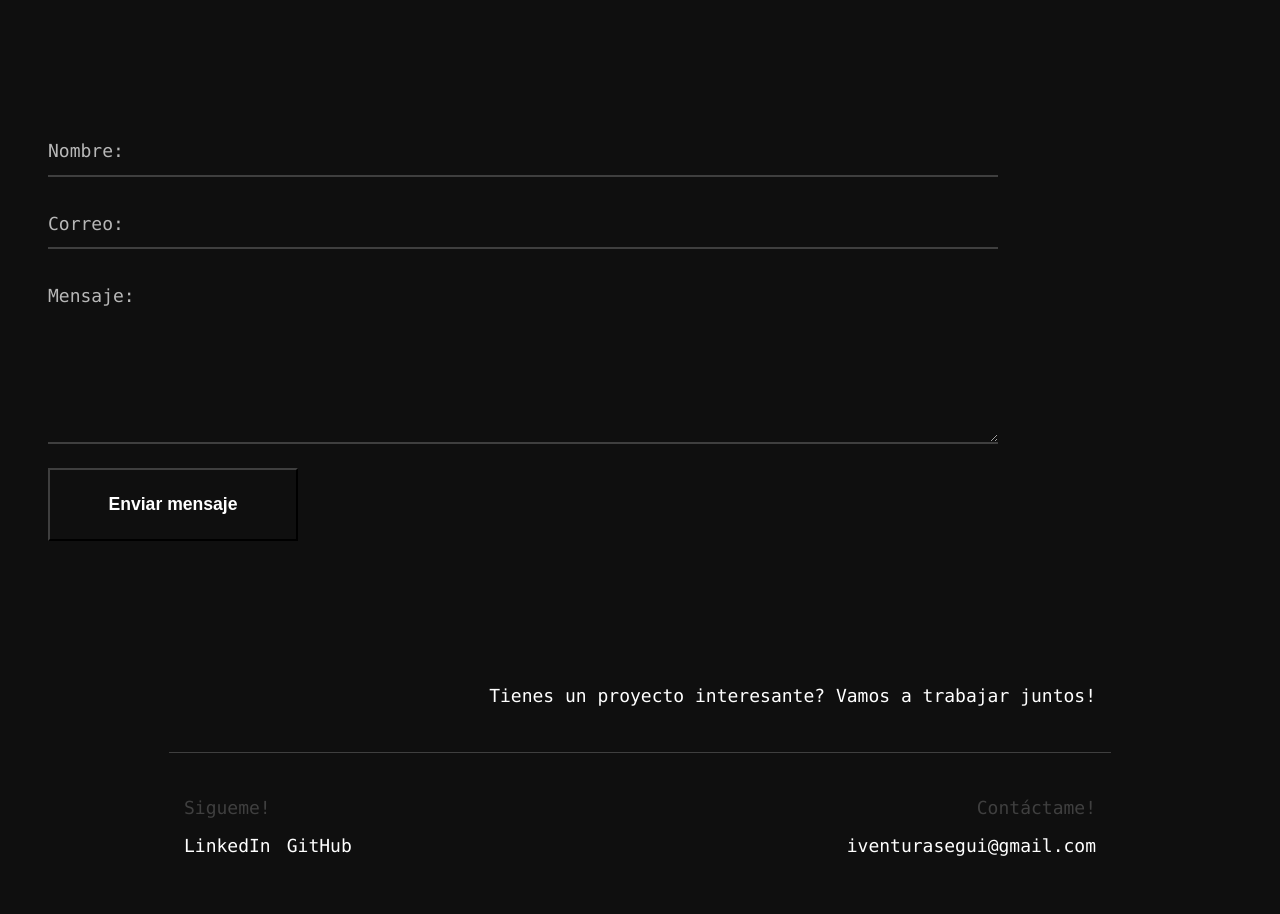
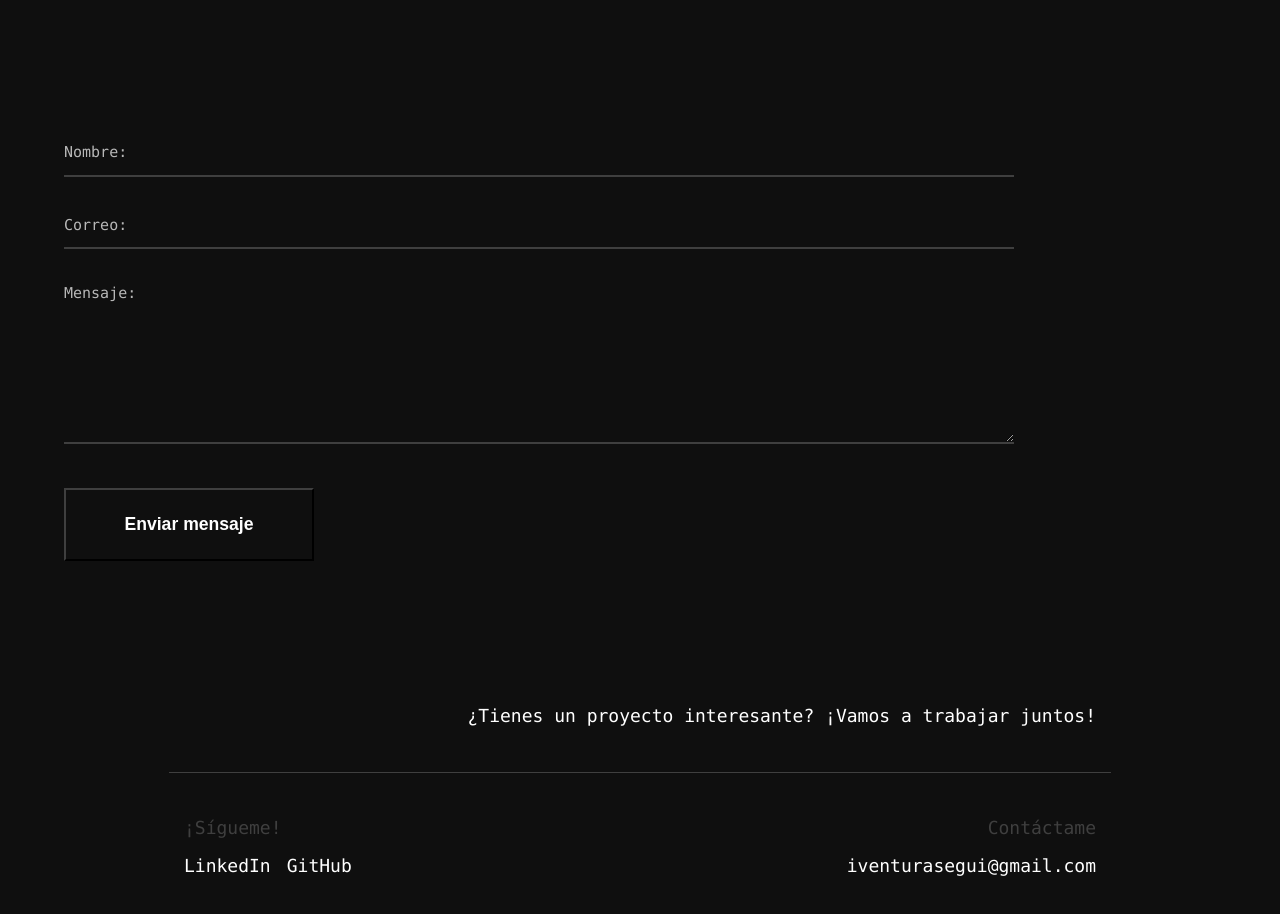
Before and after one commit to IvanVent/portfolio, a Next.js app: page /contact in a window 1280 px wide. Shown: the part 440-1354 px from the top of the page. Built offline with nearby package versions, Linux system fonts and the light colour scheme.

Commit message:
traducciones Footer y arreglos css

```diff
--- a/public/locales/en/translation.json
+++ b/public/locales/en/translation.json
@@ -15,5 +15,10 @@
         "correo": "Email:",
         "mensaje": "Message:",
         "enviar": "Send message"
+    },
+    "footer": {
+        "trabajar-juntos": "¿Tienes un proyecto interesante? ¡Vamos a trabajar juntos!",
+        "sigueme": "¡Sígueme!",
+        "contactame": "Contáctame"
     }
 }
--- a/public/locales/es/translation.json
+++ b/public/locales/es/translation.json
@@ -8,12 +8,17 @@
         "titulo": "Proyectos",
         "intro": "He trabajado en distintos mini proyectos como un pequeño juego en Unity, una aplicación para apoyar a cuidadores de personas mayores vulnerables o una recreación del clásico Sokoban, entre otros. Cada uno me ha enseñado algo nuevo y me ha ayudado a crecer como desarrollador."
     },
-    "contact":{
+    "contact": {
         "titulo": "Saludame",
         "intro": "¿Quieres colaborar y trabajar en algunos proyectos? No dudes en ponerte en contacto conmigo dejando tus consultas y comentarios abajo. Gracias por tomarte el tiempo de estar aquí. ¡Que tengas un gran día!",
         "nombre": "Nombre:",
         "correo": "Correo:",
         "mensaje": "Mensaje:",
         "enviar": "Enviar mensaje"
+    },
+    "footer": {
+        "trabajar-juntos": "¿Tienes un proyecto interesante? ¡Vamos a trabajar juntos!",
+        "sigueme": "¡Sígueme!",
+        "contactame": "Contáctame"
     }
 }
--- a/src/app/contact/page.tsx
+++ b/src/app/contact/page.tsx
@@ -40,7 +40,7 @@ export default function ContactPage() {
     return (
         <section id="contact">
             <div id="intro-contact" className="section-intro">
-                <Subtitulo text={t("contact.titulo")} />
+                <Subtitulo text={t("contact.titulo") + " 👋"} />
                 <Texto text={t("contact.intro")} customStyle="texto-formato" />
             </div>
             <form onSubmit={handleSubmit} className="form-style" id="form">
--- a/src/app/globals.css
+++ b/src/app/globals.css
@@ -15,6 +15,7 @@
   border-left: 2px solid var(--color-gris);
   border-bottom: 2px solid var(--color-negro-total);
   border-right: 2px solid var(--color-negro-total);
+  margin-top: 20px;
 }
 
 .boton-enviar:hover,
@@ -27,12 +28,14 @@
   flex-direction: column;
   max-width: 950px;
   gap: 1.5rem;
+  margin-left: 1rem;
 }
 
 .input-linea::placeholder {
   color: var(--foreground);
   font-family: var(--font-mono);
   opacity: 0.7;
+  font-size: 15px;
 }
 
 /* Input transparente con solo línea inferior */
@@ -42,6 +45,7 @@
   border-bottom: 2px solid var(--color-gris);
   color: var(--foreground);
   font-size: 18px;
+  font-family: var(--font-mono);
   padding: 0.5rem 0;
   outline: none;
   transition: border-color 0.2s;
--- a/src/components/Footer.tsx
+++ b/src/components/Footer.tsx
@@ -1,16 +1,22 @@
+'use client';
 import Texto from "./Texto";
 import CustomLink from "./CustomLink";
+import { useTranslation } from "react-i18next";
 
 export default function Footer() {
+
+  const { t } = useTranslation("translation");
+
+
   return (
     <footer className="footer">
       <div className="colaborar">
-        <Texto text="Tienes un proyecto interesante? Vamos a trabajar juntos!" />
+        <Texto text={t("footer.trabajar-juntos")} />
       </div>
       <hr className="hr" />
       <div className="info margen-negativo-top">
         <div id="Redes" className="redes">
-          <Texto text="Sigueme!" customStyle="texto-secundario" />
+          <Texto text={t("footer.sigueme")} customStyle="texto-secundario" />
           <div className="links ">
             <CustomLink href="https://www.linkedin.com/in/ivanventurasegui">
               <Texto text="LinkedIn" customStyle="margen-negativo-top" />
@@ -22,7 +28,7 @@ export default function Footer() {
           </div>
         </div>
         <div id="Contacto" className="contacto">
-          <Texto text="Contáctame!" customStyle="texto-secundario" />
+          <Texto text={t("footer.contactame")} customStyle="texto-secundario" />
           <Texto text="iventurasegui@gmail.com" customStyle="margen-negativo-top" />
         </div>
 
```
